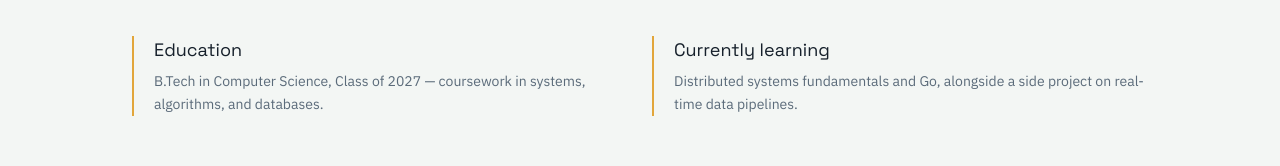
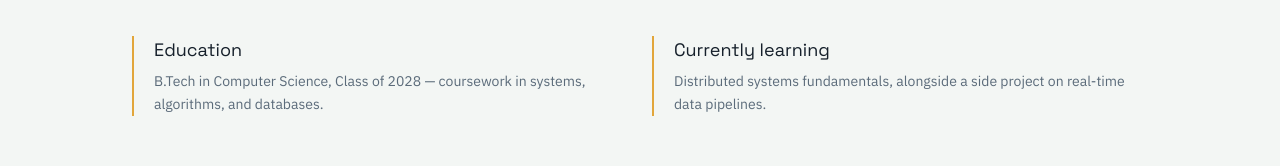
Before and after one commit to dev-manvendra/Portfolio, a React app: page / in a window 1280 px wide. Shown: the part 902-1068 px from the top of the page. Built offline with nearby package versions, Linux system fonts and the light colour scheme; the HTML template or start-up script is replaced by a standard one.

Commit message:
feat: update Profile component with corrected graduation year and refined learning description

```diff
--- a/src/Components/Profile.jsx
+++ b/src/Components/Profile.jsx
@@ -23,11 +23,11 @@ const PROFILE_DATA = {
   now: [
     {
       title: "Education",
-      body: "B.Tech in Computer Science, Class of 2027 — coursework in systems, algorithms, and databases.",
+      body: "B.Tech in Computer Science, Class of 2028 — coursework in systems, algorithms, and databases.",
     },
     {
       title: "Currently learning",
-      body: "Distributed systems fundamentals and Go, alongside a side project on real-time data pipelines.",
+      body: "Distributed systems fundamentals, alongside a side project on real-time data pipelines.",
     },
   ],
 };
```
